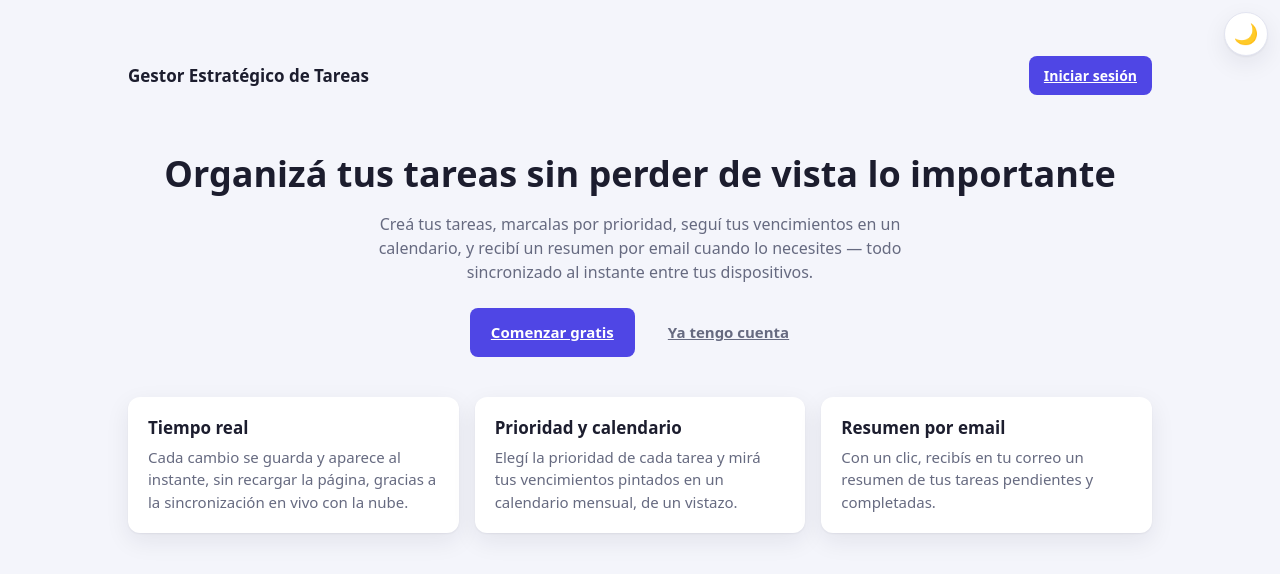
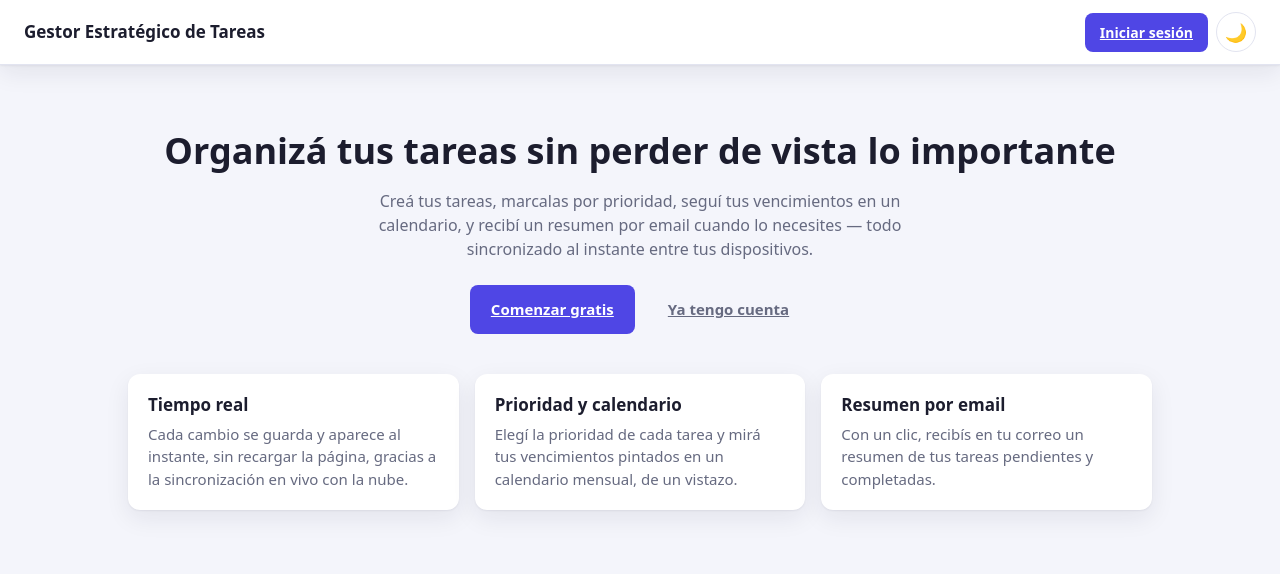
Before and after one commit to WilliamSCoral/ProyectoM4_WilliamCoral, a React (Vite) app: page / in a window 1280 px wide. Shown: the top 574 px of the page. Built offline with nearby package versions, Linux system fonts and the light colour scheme; no server answers.

Commit message:
header fijo compartido y layout de dos paneles en escritorio (90% ancho, 1/3-2/3)

```diff
--- a/src/App.tsx
+++ b/src/App.tsx
@@ -1,15 +1,17 @@
 import { AppRoutes } from "./routes/AppRoutes";
-import { ThemeToggle } from "./components/ThemeToggle";
+import { AppHeader } from "./components/AppHeader";
 
 // Hito 4 — App ya no gestiona el toggle Login/Register a mano (eso era
 // un parche temporal del Hito 3): ahora la navegación la resuelve
 // AppRoutes con React Router.
 function App() {
   return (
-    <main className="app-shell">
-      <ThemeToggle />
-      <AppRoutes />
-    </main>
+    <div className="app-shell">
+      <AppHeader />
+      <main className="app-main">
+        <AppRoutes />
+      </main>
+    </div>
   );
 }
 
--- /dev/null
+++ b/src/components/AppHeader.tsx
@@ -0,0 +1,51 @@
+import { Link } from "react-router-dom";
+import { useAuth } from "../hooks/useAuth";
+import { ThemeToggle } from "./ThemeToggle";
+
+// Extra credit — Header fijo y compartido por toda la app (Home, Login,
+// Register, Tareas). Antes cada página armaba su propia navegación
+// (Home tenía su nav, Tareas su header con logout); ahora vive acá para
+// que "Inicio" y "Iniciar sesión"/"Cerrar sesión" estén siempre visibles
+// sin importar en qué ruta se esté, y para poder moverse entre Home y
+// Tareas sin cerrar sesión.
+export function AppHeader() {
+  const { user, loading, logout } = useAuth();
+
+  return (
+    <header className="app-header">
+      <Link to="/" className="app-header__brand">
+        {/* En mobile no entra el nombre completo al lado de los botones
+            de sesión sin que el header se vaya a dos líneas — se acorta
+            acá y se muestra completo desde tablet (>=768px). */}
+        <span className="app-header__brand-text app-header__brand-text--short">
+          Gestor
+        </span>
+        <span className="app-header__brand-text app-header__brand-text--full">
+          Gestor Estratégico de Tareas
+        </span>
+      </Link>
+      <div className="app-header__actions">
+        {!loading &&
+          (user ? (
+            <>
+              <Link to="/tareas" className="btn btn-ghost btn-sm">
+                Mis tareas
+              </Link>
+              <button
+                type="button"
+                className="btn btn-outline btn-sm"
+                onClick={() => logout()}
+              >
+                Cerrar sesión
+              </button>
+            </>
+          ) : (
+            <Link to="/login" className="btn btn-primary btn-sm">
+              Iniciar sesión
+            </Link>
+          ))}
+        <ThemeToggle />
+      </div>
+    </header>
+  );
+}
--- a/src/index.css
+++ b/src/index.css
@@ -37,6 +37,11 @@
   --priority-normal: #16a34a;
   --priority-media: #f59e0b;
   --priority-alta: #dc2626;
+
+  /* Extra credit — Alto del header fijo, compartido entre `.app-header`
+     y el padding-top de `.app-main` para que el contenido nunca quede
+     tapado detrás del header. */
+  --header-height: 4rem;
 }
 
 @media (prefers-color-scheme: dark) {
@@ -114,42 +119,106 @@ button {
   font: inherit;
 }
 
-/* Contenedor de toda la app. Cada página (auth-page / tasks-page) define
-   su propio ancho máximo por dentro, así el login queda angosto y
-   centrado mientras que Tareas puede ocupar más espacio. */
+/* Contenedor de toda la app. `.app-header` queda fijo arriba; `.app-main`
+   es lo único que hace scroll y compensa con padding-top la altura del
+   header para que nada quede tapado. Cada página (auth-page / tasks-page)
+   sigue definiendo su propio ancho máximo por dentro, así el login queda
+   angosto y centrado mientras que Tareas puede ocupar más espacio. */
 .app-shell {
   min-height: 100vh;
-  padding: 1rem;
+}
+
+/* Extra credit — Header fijo compartido por toda la app (Home, Login,
+   Register, Tareas): "Inicio" siempre a la izquierda, y a la derecha
+   "Iniciar sesión" (sin sesión) o "Mis tareas" + "Cerrar sesión" (con
+   sesión), para poder moverse entre Home y Tareas sin cerrar sesión. */
+.app-header {
+  position: fixed;
+  top: 0;
+  left: 0;
+  right: 0;
+  z-index: 60;
+  display: flex;
+  align-items: center;
+  justify-content: space-between;
+  gap: 0.75rem;
+  min-height: var(--header-height);
+  padding: 0.75rem 1rem;
+  padding-top: calc(0.75rem + env(safe-area-inset-top));
+  background: var(--color-surface);
+  border-bottom: 1px solid var(--color-border);
+  box-shadow: var(--shadow-card);
+}
+
+.app-header__brand {
+  font-weight: 700;
+  font-size: 1rem;
+  color: var(--color-text);
+  text-decoration: none;
+  flex-shrink: 0;
+}
+
+.app-header__brand-text--full {
+  display: none;
+}
+
+.app-header__actions {
+  display: flex;
+  align-items: center;
+  gap: 0.5rem;
+  flex-wrap: wrap;
+}
+
+.app-main {
+  padding: calc(var(--header-height) + env(safe-area-inset-top) + 1rem) 1rem 1rem;
 }
 
 @media (min-width: 768px) {
-  .app-shell {
-    padding: 2rem 1.5rem;
+  .app-header {
+    padding: 0.75rem 1.5rem;
+    padding-top: calc(0.75rem + env(safe-area-inset-top));
+  }
+
+  .app-header__brand {
+    font-size: 1.0625rem;
+  }
+
+  .app-header__brand-text--short {
+    display: none;
+  }
+
+  .app-header__brand-text--full {
+    display: inline;
+  }
+
+  .app-main {
+    padding: calc(var(--header-height) + env(safe-area-inset-top) + 1.5rem) 1.5rem 1.5rem;
   }
 }
 
 @media (min-width: 1024px) {
-  .app-shell {
-    padding: 3rem 2rem;
+  .app-main {
+    width: 90%;
+    max-width: 90%;
+    margin: 0 auto;
+    padding-top: calc(var(--header-height) + env(safe-area-inset-top) + 2rem);
+    padding-bottom: 2rem;
+    padding-left: 0;
+    padding-right: 0;
   }
 }
 
-/* Interruptor de tema: fijo en la esquina para estar disponible desde
-   cualquier pantalla (login, registro o tareas) sin ocupar espacio del
-   layout. `env(safe-area-inset-*)` evita que quede tapado por el notch
-   en celulares. */
+/* Interruptor de tema: ahora vive como un ítem más dentro de
+   `.app-header__actions`, ya no fijo por su cuenta (el header ya está
+   fijo y lo contiene). */
 .theme-toggle {
-  position: fixed;
-  top: calc(0.75rem + env(safe-area-inset-top));
-  right: calc(0.75rem + env(safe-area-inset-right));
-  z-index: 50;
-  width: 2.75rem;
-  height: 2.75rem;
+  flex-shrink: 0;
+  width: 2.5rem;
+  height: 2.5rem;
   border-radius: 999px;
   border: 1px solid var(--color-border);
   background: var(--color-surface);
-  box-shadow: var(--shadow-card);
-  font-size: 1.25rem;
+  font-size: 1.125rem;
   line-height: 1;
   display: flex;
   align-items: center;
@@ -307,8 +376,7 @@ button {
   display: flex;
   align-items: flex-start;
   justify-content: center;
-  min-height: calc(100vh - 2rem);
-  padding-top: 2rem;
+  min-height: 60vh;
 }
 
 .auth-card {
@@ -361,10 +429,6 @@ button {
 }
 
 @media (min-width: 768px) {
-  .auth-page {
-    padding-top: 4rem;
-  }
-
   .auth-card {
     padding: 2.5rem 2.5rem;
   }
@@ -376,32 +440,37 @@ button {
   margin: 0 auto;
 }
 
-.tasks-header {
+.tasks-page__title {
+  font-size: 1.375rem;
+  margin-bottom: 1rem;
+}
+
+.tasks-topbar {
   display: flex;
   flex-direction: column;
   gap: 0.75rem;
-  background: var(--color-surface);
-  border-radius: var(--radius);
-  box-shadow: var(--shadow-card);
-  padding: 1.25rem;
   margin-bottom: 1.5rem;
 }
 
-.tasks-header h1 {
-  font-size: 1.375rem;
-}
-
-.tasks-header__user {
+.tasks-topbar__user {
   color: var(--color-text-muted);
   font-size: 0.875rem;
 }
 
-.tasks-header__actions {
+/* Extra credit — Layout de dos paneles en escritorio: izquierda (1/3)
+   crear tarea + calendario, derecha (2/3) filtros + lista. Apilado en
+   mobile/tablet, como corresponde a un enfoque mobile-first. */
+.tasks-layout {
   display: flex;
-  align-items: center;
-  flex-wrap: wrap;
-  gap: 0.75rem;
-  justify-content: flex-end;
+  flex-direction: column;
+  gap: 1.5rem;
+}
+
+.tasks-panel {
+  display: flex;
+  flex-direction: column;
+  gap: 1.5rem;
+  min-width: 0;
 }
 
 .email-summary {
@@ -512,20 +581,26 @@ button {
     max-width: 40rem;
   }
 
-  .tasks-header {
+  .tasks-topbar {
     flex-direction: row;
     align-items: center;
     justify-content: space-between;
   }
-
-  .tasks-header__actions {
-    justify-content: flex-end;
-  }
 }
 
 @media (min-width: 1024px) {
+  /* A partir de acá `.tasks-page` deja de limitarse a sí misma: ocupa
+     todo el 90% de ancho que ya le da `.app-main`, y es `.tasks-layout`
+     el que reparte ese espacio en los dos paneles (1/3 y 2/3). */
   .tasks-page {
-    max-width: 48rem;
+    max-width: none;
+  }
+
+  .tasks-layout {
+    display: grid;
+    grid-template-columns: 1fr 2fr;
+    align-items: start;
+    gap: 2rem;
   }
 }
 
@@ -746,20 +821,6 @@ button {
   margin: 0 auto;
 }
 
-.home-nav {
-  display: flex;
-  align-items: center;
-  justify-content: space-between;
-  gap: 1rem;
-  padding: 0.5rem 0 1.5rem;
-  flex-wrap: wrap;
-}
-
-.home-nav__brand {
-  font-weight: 700;
-  font-size: 1.0625rem;
-}
-
 .home-hero {
   text-align: center;
   padding: 2rem 0 2.5rem;
--- a/src/pages/Home.tsx
+++ b/src/pages/Home.tsx
@@ -2,27 +2,13 @@ import { Link } from "react-router-dom";
 import { useAuth } from "../hooks/useAuth";
 
 // Extra credit — "/" deja de ser directo el login: ahora es una landing
-// pública que explica la app. El botón de arriba a la derecha se adapta
-// según haya o no sesión, en vez de redirigir automáticamente — así
-// alguien que ya tiene cuenta pero quiere releer la landing puede
-// hacerlo sin que lo manden de una a /tareas.
+// pública que explica la app. La navegación (Inicio / Iniciar sesión /
+// Mis tareas) vive en el header fijo compartido (`AppHeader`), no acá.
 export function Home() {
-  const { user, loading } = useAuth();
+  const { user } = useAuth();
 
   return (
     <div className="home-page">
-      <nav className="home-nav">
-        <span className="home-nav__brand">Gestor Estratégico de Tareas</span>
-        {!loading && (
-          <Link
-            to={user ? "/tareas" : "/login"}
-            className="btn btn-primary btn-sm"
-          >
-            {user ? "Ir a mis tareas" : "Iniciar sesión"}
-          </Link>
-        )}
-      </nav>
-
       <section className="home-hero">
         <h1>Organizá tus tareas sin perder de vista lo importante</h1>
         <p>
--- a/src/pages/Tasks.tsx
+++ b/src/pages/Tasks.tsx
@@ -18,7 +18,7 @@ import type { Task, TaskFormValues } from "../types/task";
 // Hito 6 — Reemplaza el placeholder del Hito 4: ahora esta ruta
 // protegida muestra el CRUD real de tareas del usuario autenticado.
 export function Tasks() {
-  const { user, logout } = useAuth();
+  const { user } = useAuth();
   const { tasks, loading, error } = useTasks();
   const [actionError, setActionError] = useState<string | null>(null);
 
@@ -75,23 +75,23 @@ export function Tasks() {
 
   return (
     <div className="tasks-page">
-      <header className="tasks-header">
-        <div>
-          <h1>Gestor Estratégico de Tareas</h1>
-          <p className="tasks-header__user">Sesión iniciada como {user?.email}.</p>
+      <h1 className="tasks-page__title">Mis tareas</h1>
+
+      <div className="tasks-topbar">
+        <p className="tasks-topbar__user">Sesión iniciada como {user?.email}.</p>
+        {user?.email && <EmailSummaryButton userEmail={user.email} tasks={tasks} />}
       </div>
-        <div className="tasks-header__actions">
-          {user?.email && <EmailSummaryButton userEmail={user.email} tasks={tasks} />}
-          <button type="button" className="btn btn-outline btn-sm" onClick={() => logout()}>
-            Cerrar sesión
-          </button>
-        </div>
-      </header>
 
+      {/* Extra credit — Layout de dos paneles en escritorio: a la
+          izquierda se crea la tarea y se ve el calendario; a la derecha,
+          los filtros y la lista. En mobile/tablet queda todo apilado. */}
+      <div className="tasks-layout">
+        <section className="tasks-panel tasks-panel--left">
           <TaskForm submitLabel="Agregar tarea" onSubmit={handleCreate} />
+          <TaskCalendar tasks={tasks} selectedDate={selectedDate} onSelectDate={setSelectedDate} />
+        </section>
 
-      <TaskCalendar tasks={tasks} selectedDate={selectedDate} onSelectDate={setSelectedDate} />
-
+        <section className="tasks-panel tasks-panel--right">
           {selectedDate && (
             <p className="task-filters__selected-date">
               Mostrando tareas del {selectedDate.toLocaleDateString("es-AR")}.{" "}
@@ -129,6 +129,8 @@ export function Tasks() {
               onDelete={handleDelete}
             />
           )}
+        </section>
+      </div>
     </div>
   );
 }
```
Also changed, not shown: .claude/launch.json (added), 1 other file (tests, documents, lock files or other folders). Lines whose indentation alone changed are shown as unchanged.
